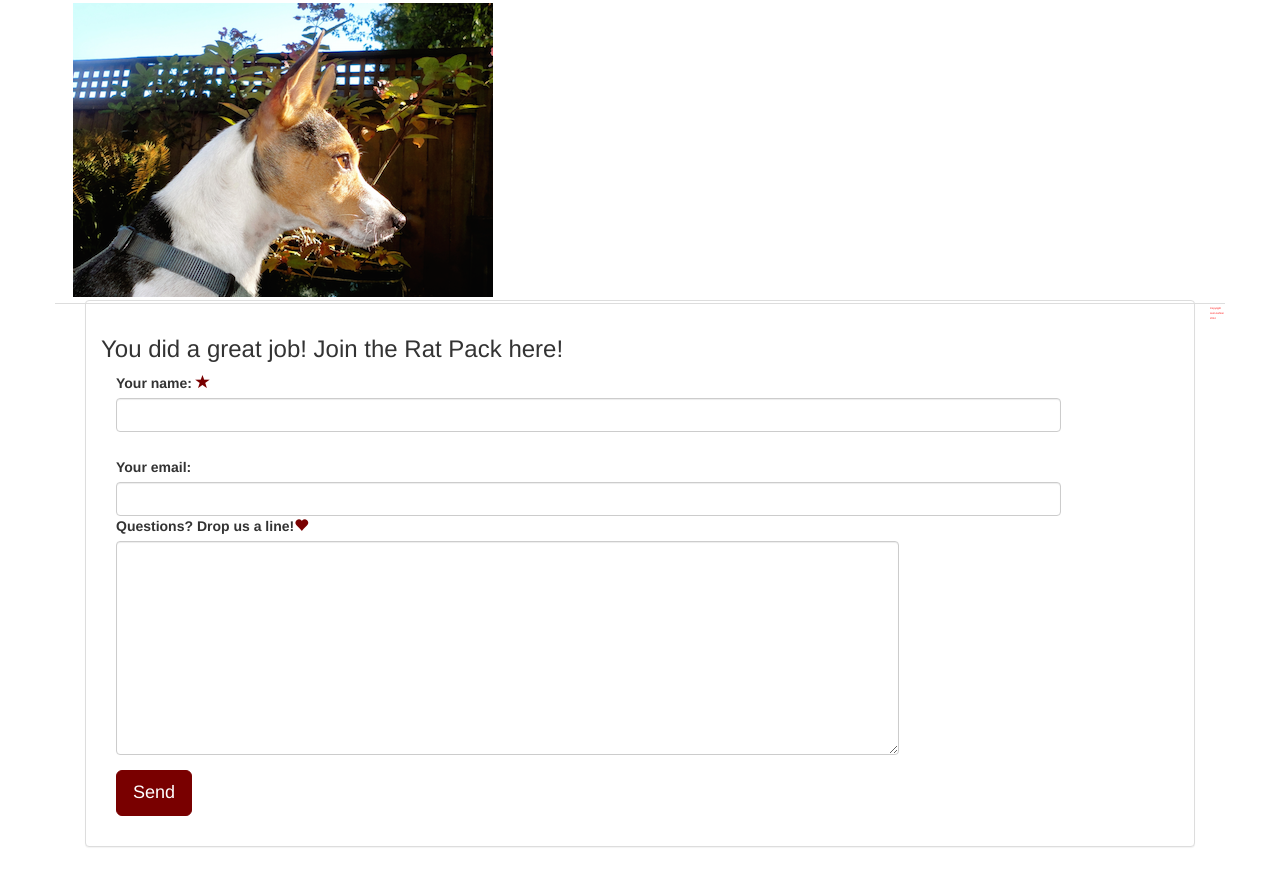
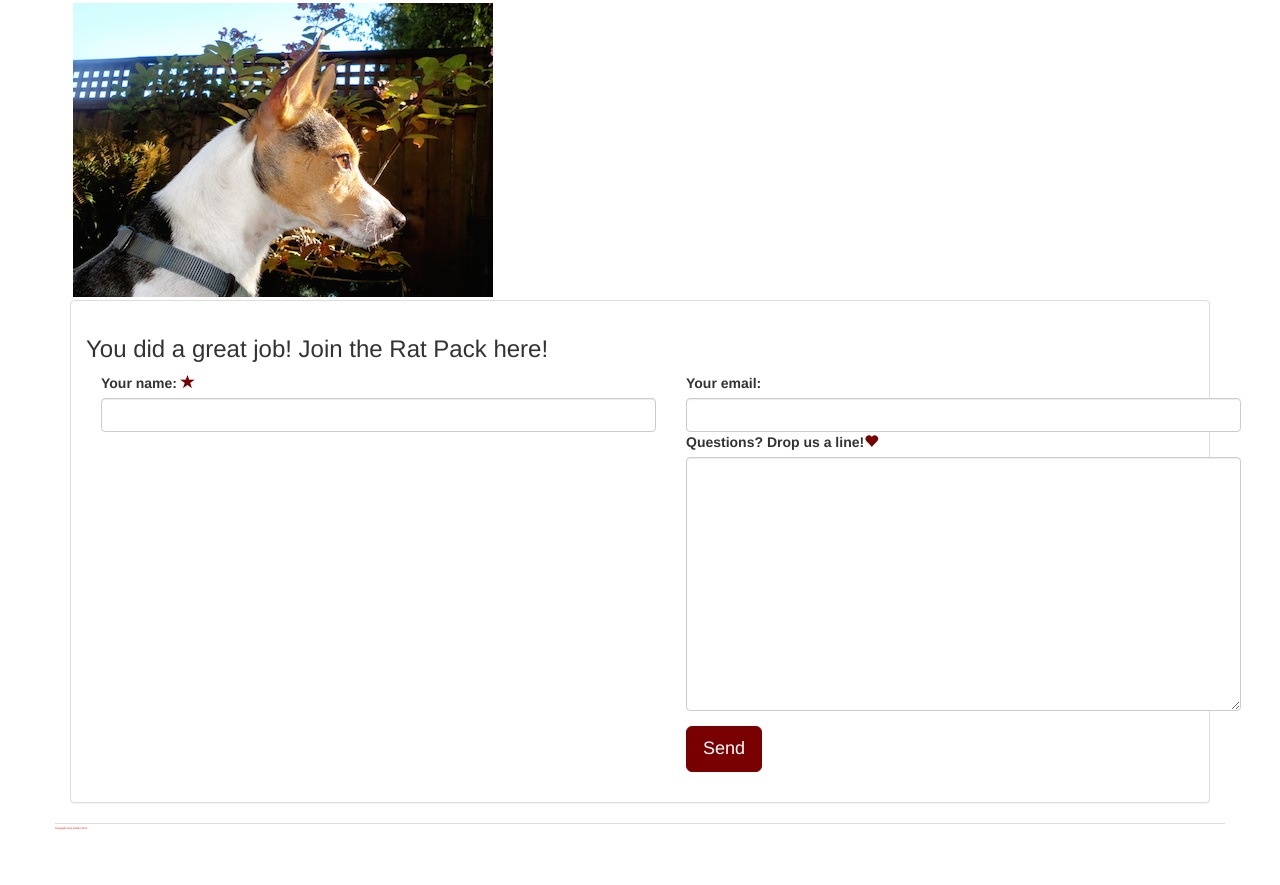
Before and after one commit to RaveOnJenn/RaveOnJenn.github.io, a plain HTML site: page quiz.html in a window 1280 px wide. Shown: the part 1598-2483 px from the top of the page. Drawn offline with Linux system fonts and the light colour scheme.

Commit message:
for too big
try to a- make correct width, then work on size

```diff
--- a/quiz.html
+++ b/quiz.html
@@ -455,7 +455,7 @@ And so it goes, four days have passed and I can't recall the last time we laughe
 
 
 
-<div class="col-sm-12  form-group">
+
 <div class="panel panel-default">
   <div class="panel-body">
 
@@ -463,7 +463,7 @@ And so it goes, four days have passed and I can't recall the last time we laughe
 <div class='container'>
 <div class="row">
 
-          <div class="col-sm-10 form-group name-group">
+          <div class="col-sm-6 form-group name-group">
             <fieldset2>
               <label for="name" class="control-label">Your name: <span class="glyphicon glyphicon-star"></span></label>
               <input type="text" id="name" class="form-control">
@@ -471,19 +471,19 @@ And so it goes, four days have passed and I can't recall the last time we laughe
             </fieldset2>
           </div>
 
-          <div class="col-sm-10 form-group">
+          <div class="col-sm-6 form-group">
             <fieldset2>
                <label for="email" class="control-label">Your email:</label>
                <input type="text" id="email" class="form-control">
                <div class="row">
-            <div class="col-sm-10 form-group">
+            <div class="col-sm-12 form-group">
 
           <label for="comments" class="control-label">Questions? Drop us a line!</label><span class="glyphicon glyphicon-heart"></span>
 
           </fieldset2>
 
           <textarea name="comments" class="form-control"
-                rows="10" data-toggle="tooltip" title="Django says: Please write and say hi!" data-placement="bottom">
+                rows="12" data-toggle="tooltip" title="Django says: Please write and say hi!" data-placement="bottom">
               </textarea>
 
             </div>
```
